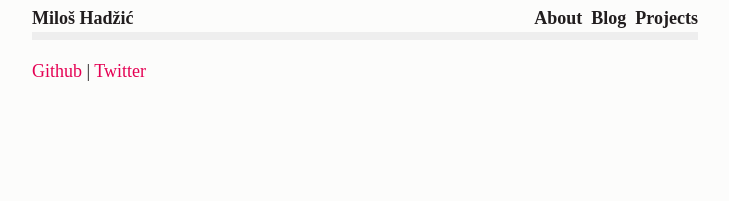
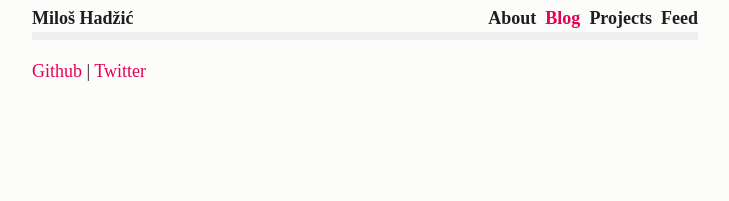
Before and after one commit to miloshadzic/miloshadzic.github.com, a Jekyll site: the page built from index.html, in a window 1280 px wide. Shown: the top 201 px of the page, without its empty margins (275-1004 px from the left). Built offline with Jekyll 4.4.1, drawn with Linux system fonts in a browser that asks for light colours.

Commit message:
Adds a blog page and a link to it in the header.

```diff
--- a/_includes/header.html
+++ b/_includes/header.html
@@ -2,7 +2,8 @@
 <span id="name">Miloš Hadžić</span>
   <ul id="navmenu">
     <li>About</li>
-<li>Blog</li>
+<li><a href="/blog/">Blog</a></li>
 <li>Projects</li>
+<li>Feed</li>
   </ul>
 </div>
--- a/_layouts/default.html
+++ b/_layouts/default.html
@@ -14,7 +14,7 @@
     <script type="text/javascript">try{Typekit.load();}catch(e){}</script>
   </head>
   <body>
-    <div id="main">
+    <div id="main" class="tk-calluna-sans">
       {% include header.html %}
       {{ content }}
       {% include footer.html %}
```
Also changed, not shown: blog.html (added, +9 -0 lines).
